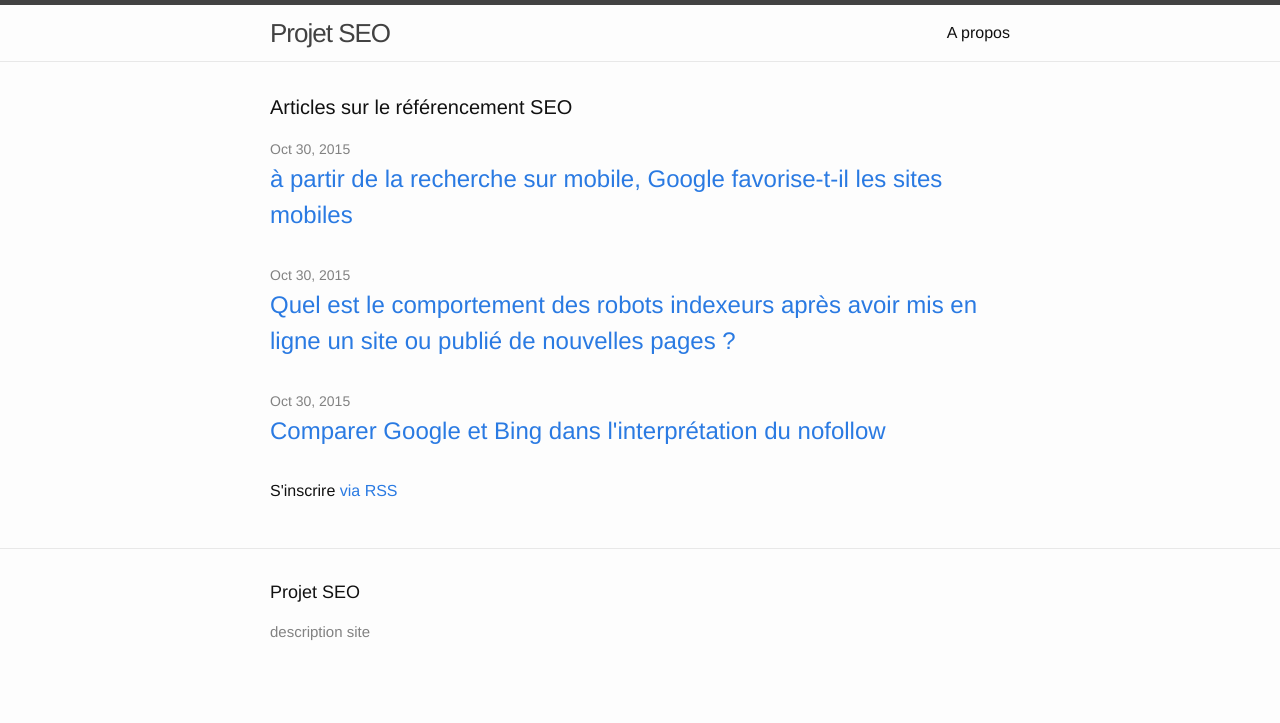
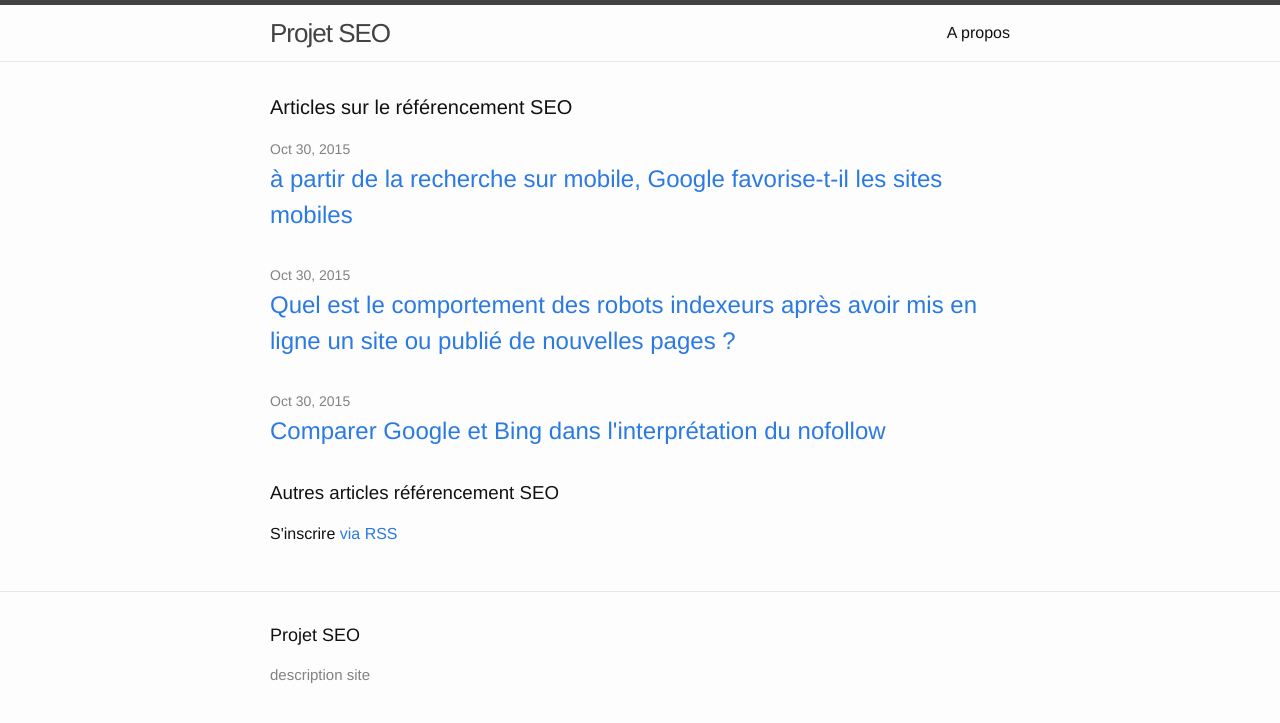
Before and after one commit to pierloui/pierloui.github.io, a Jekyll site: the page built from index.html, in a window 1280 px wide. Shown: the top 723 px of the page. Built offline with Jekyll 4.4.1, drawn with Linux system fonts in a browser that asks for light colours.

Commit message:
added new article

```diff
--- a/_posts/2015-10-30-comparer-google-bing-interpretation-nofollow.markdown
+++ b/_posts/2015-10-30-comparer-google-bing-interpretation-nofollow.markdown
@@ -3,7 +3,6 @@
 title:  "Comparer Google et Bing dans l'interprétation du nofollow"
 description: ""
 date:   2015-10-30 11:11:41
-categories: protocole
 permalink: comparer-google-bing-interpretation-nofollow
 tags: protocole
 meta: test
--- a/_posts/2015-10-30-comportement-robot-indexeur-google-bing.markdown
+++ b/_posts/2015-10-30-comportement-robot-indexeur-google-bing.markdown
@@ -3,7 +3,6 @@
 title:  "Quel est le comportement des robots indexeurs après avoir mis en ligne un site ou publié de nouvelles pages ?"
 description: ""
 date:   2015-10-30 11:35:41
-categories: protocole
 permalink: comportement-robot-indexeur-google-bing
 tags: protocole
 ---
--- a/_posts/2015-10-30-recherche-mobile-google.markdown
+++ b/_posts/2015-10-30-recherche-mobile-google.markdown
@@ -3,7 +3,6 @@
 title:  "à partir de la recherche sur mobile, Google favorise-t-il les sites mobiles"
 description: ""
 date:   2015-10-30 11:36:41
-categories: protocole
 permalink: recherche-mobile-google
 tags: protocole
 ---
--- a/index.html
+++ b/index.html
@@ -7,10 +7,9 @@
   <h1 class="page-heading">Articles sur le référencement SEO</h1>
 
   <ul class="post-list">
-    {% for post in site.posts %}
+    {% for post in site.tags.protocole %}
       <li>
         <span class="post-meta">{{ post.date | date: "%b %-d, %Y" }}</span>
-
         <h2>
           <a class="post-link" href="{{ post.url | prepend: site.baseurl }}">{{ post.title }}</a>
         </h2>
@@ -18,6 +17,19 @@
     {% endfor %}
   </ul>
 
+  <h3>Autres articles référencement SEO</h3>
+  <ul class="post-list">
+    {% for post in site.tags.autre %}
+      <li>
+        <span class="post-meta">{{ post.date | date: "%b %-d, %Y" }}</span>
+
+        <h4>
+          <a class="post-link" href="{{ post.url | prepend: site.baseurl }}">{{ post.title }}</a>
+        </h4>
+      </li>
+    {% endfor %}
+  </ul>
+
   <p class="rss-subscribe">S'inscrire <a href="{{ "/feed.xml" | prepend: site.baseurl }}">via RSS</a></p>
 
 </div>
--- a/sitemap.xml
+++ b/sitemap.xml
@@ -7,7 +7,7 @@
 
 
   <url>
-    <loc>www.referencement-web.site/</loc>
+    <loc>www.referencement-web.site</loc>
   </url>
 
 
```
Also changed, not shown: 7 other files.
